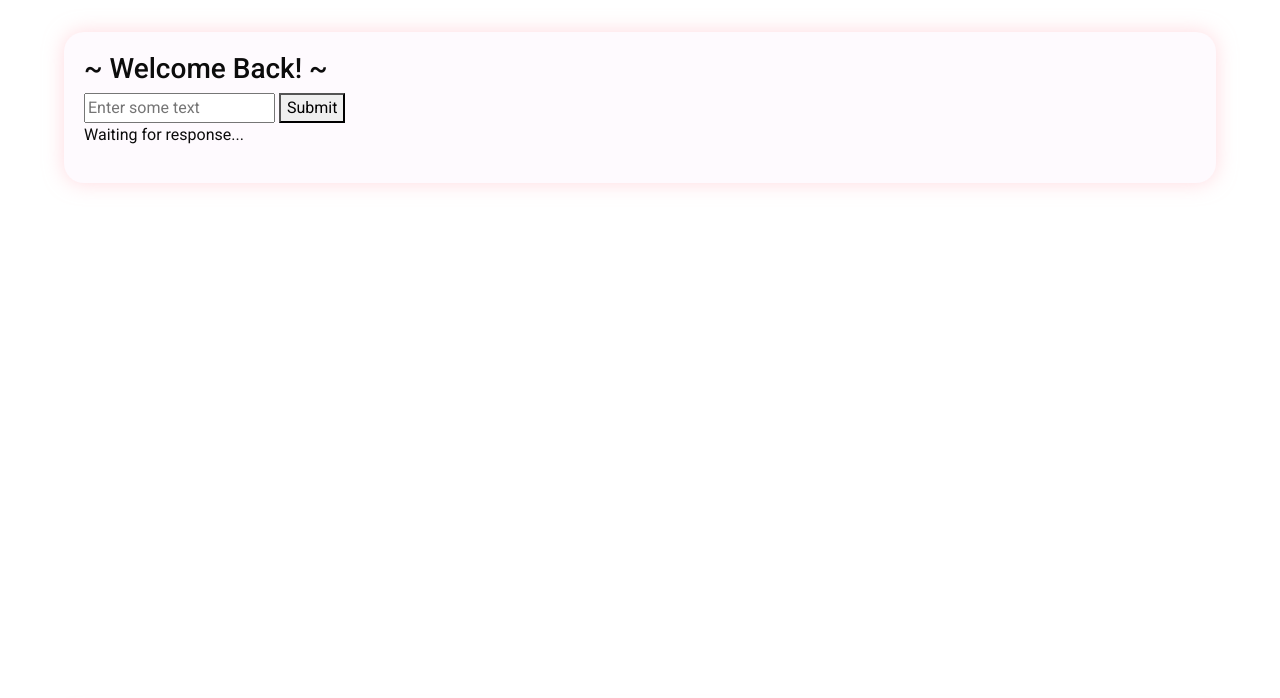
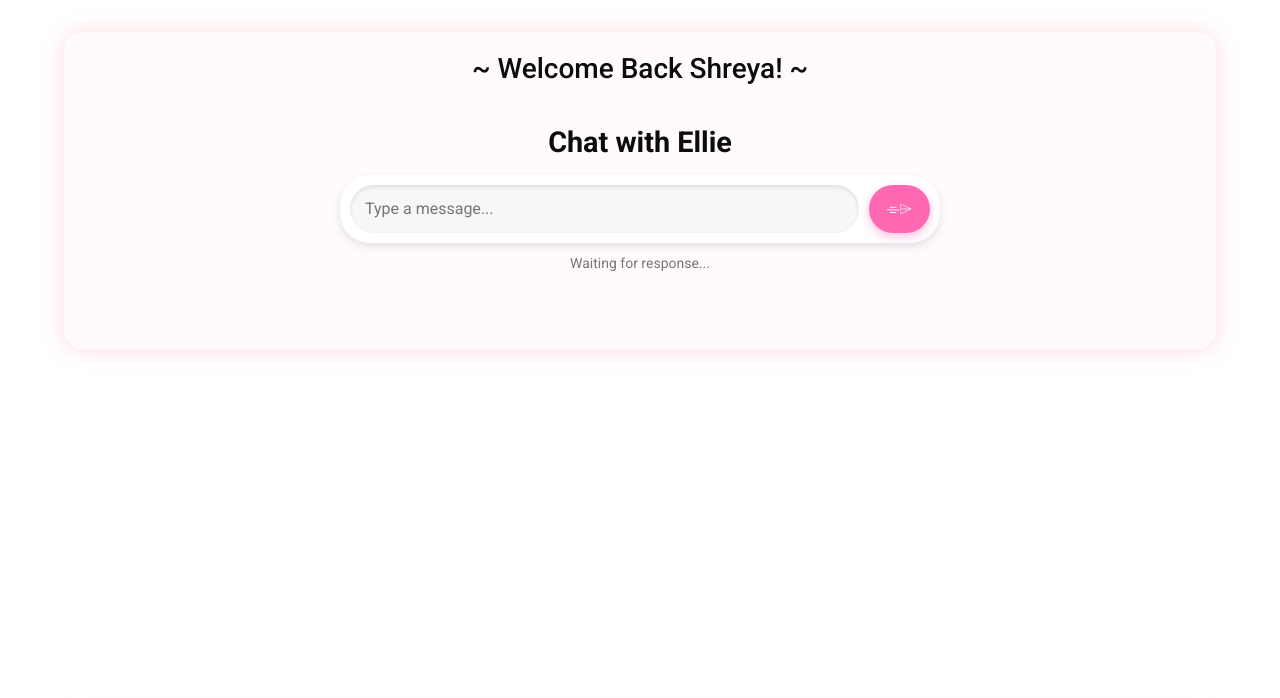
Before and after one commit to rakshakshah/electricelephants, a plain HTML site: page index.html in a window 1280 px wide. Shown: the part 102-800 px from the top of the page. Drawn offline with nearby package versions, Linux system fonts and the light colour scheme; some packages are replaced by stand-ins of ours.

Commit message:
3/19 presentation

```diff
--- a/index.html
+++ b/index.html
@@ -65,11 +65,21 @@
 
 
     <!-- BACKEND!!! DO NOT CHANGE -->
-    <h3>~ Welcome Back! ~</h3>
-<input type="text" id="userInput" placeholder="Enter some text">
-<button onclick="runPython()">Submit</button>
-
-<p id="output">Waiting for response...</p>
+    <h3 style="text-align: center;">~ Welcome Back Shreya! ~</h3>
+      <!-- Chat-Like Input Section -->
+      <div style="width: 90%; margin: 20px auto; padding: 20px; background: #FEFAFE; border-radius: 20px; text-align: center;">
+        <h2 style="font-size: 1.8rem; font-weight: bold; margin-bottom: 15px;">Chat with Ellie</h2>
+        <div style="display: flex; align-items: center; justify-content: center; gap: 10px; padding: 10px; border-radius: 30px; background: #fff; box-shadow: 0px 4px 10px rgba(0, 0, 0, 0.1); max-width: 600px; margin: auto;">
+            <!-- Chat Input Field -->
+            <input type="text" id="userInput" placeholder="Type a message..."
+                style="flex: 1; padding: 12px 15px; border: none; border-radius: 25px; outline: none; font-size: 16px; background: #F7F7F7; box-shadow: inset 0px 2px 4px rgba(0, 0, 0, 0.1);">
+            <!-- Submit Button -->
+            <button onclick="runPython()" style="padding: 12px 18px; border-radius: 50px; border: none; background: #FF69B4; color: white; font-size: 16px; cursor: pointer; box-shadow: 0px 4px 10px rgba(255, 105, 180, 0.4); transition: 0.3s;">
+              ⌯⌲
+            </button>
+        </div>
+        <p id="output" style="margin-top: 10px; font-size: 14px; color: #777;">Waiting for response...</p>
+      </div>
 <div id="songsOutput"></div> <!-- Songs will be displayed here -->
 
 <script>
@@ -92,30 +102,12 @@
       const outputDiv = document.getElementById("songsOutput");
       outputDiv.innerHTML = "";
 
-      // Function to display songs (handles all data types)
+      // Function to display song titles
       function displaySongs(title, songs) {
         if (songs && songs.length > 0) {
           let section = `<h3>${title}</h3><ul>`;
           songs.forEach(song => {
-            // If the song is an object (dictionary)
-            if (typeof song === 'object') {
-              // Check for properties song_title and artist, otherwise display the entire object as string
-              const songTitle = song.song_title ? song.song_title : "Unknown Title";
-              const artist = song.artist ? song.artist : "Unknown Artist";
-              section += `<li><strong>${songTitle}</strong> - ${artist}</li>`;
-            }
-            // If the song is a string (e.g., just the song name or artist)
-            else if (typeof song === 'string') {
-              section += `<li>${song}</li>`;
-            }
-            // If the song is an array (e.g., list of song-related data)
-            else if (Array.isArray(song)) {
-              section += `<li>${song.join(", ")}</li>`;
-            }
-            // Default: show the song as a JSON string (for any other data type)
-            else {
-              section += `<li>${JSON.stringify(song)}</li>`;
-            }
+            section += `<li>${song.song_title}</li>`;  // Only display song title
           });
           section += `</ul>`;
           outputDiv.innerHTML += section;
```
